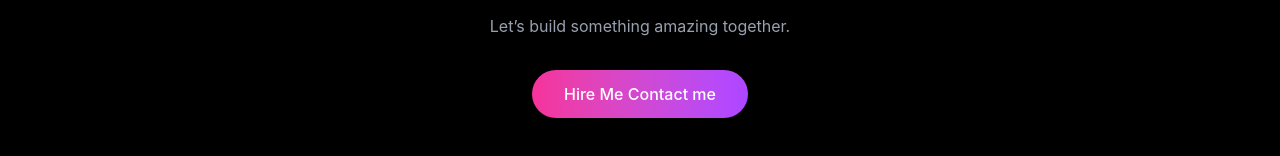
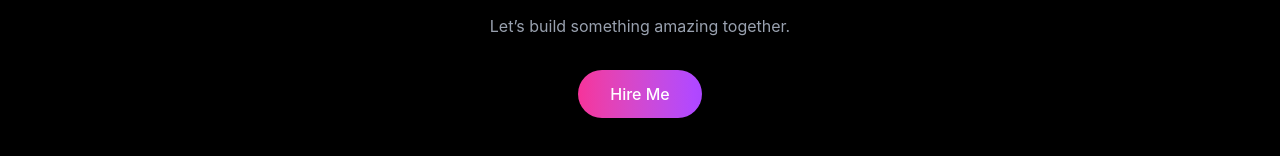
Before and after one commit to irfanayesha215-max/porfolio, a Next.js app: page / in a window 1280 px wide. Shown: the part 2163-2319 px from the top of the page. Built offline with nearby package versions, Linux system fonts and the light colour scheme.

Commit message:
fix TS build error

```diff
--- a/app/page.tsx
+++ b/app/page.tsx
@@ -541,7 +541,6 @@ export default function Portfolio() {
         <MagneticButton
         >
           Hire Me
-          Contact me
         </MagneticButton>
       </Section>
     </div>
```
